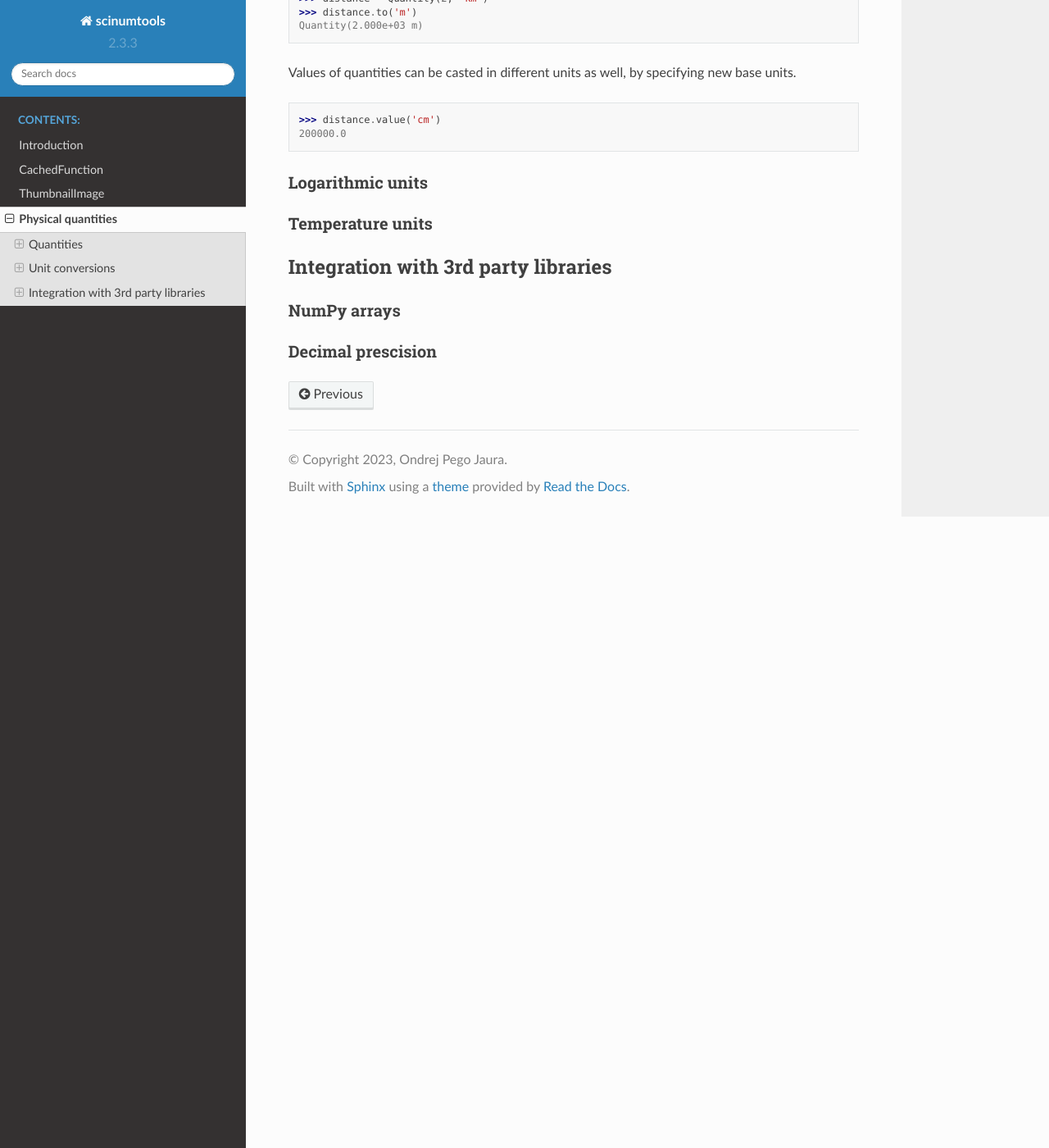
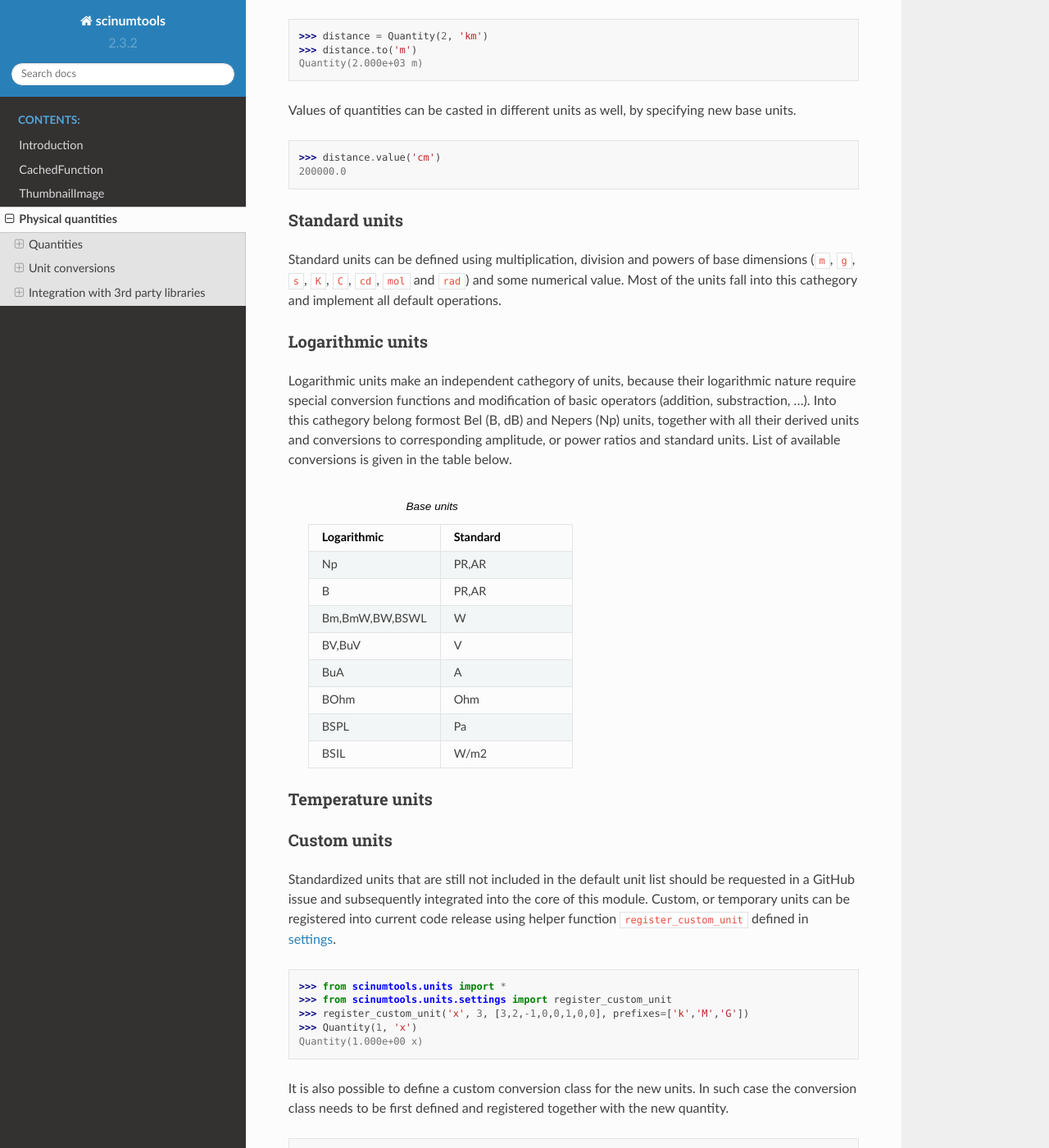
Before and after one commit to vrtulka23/scinumtools, a Sphinx documentation site: the page built from docs/source/quantity.rst, in a window 1280 px wide and 1400 px high, scrolled down 7256 px. Shown: the whole window at 82% size. Built offline with Sphinx 7.4.7 and the Read the Docs theme 2.0.0, drawn with Linux system fonts in a browser that asks for light colours; pages that are not in the unit, such as notebooks, are missing from menus; some of the changed text lies outside the part shown.

Commit message:
updated documentation and changed Bohm to BOhm

```diff
--- a/docs/source/quantity.rst
+++ b/docs/source/quantity.rst
@@ -343,10 +343,11 @@ Tuple notation of fractions is used as a shorthand during ``Quantity``, ``BaseUn
 Unit conversions
 ^^^^^^^^^^^^^^^^
 
-Linear units
-""""""""""""
+Conversion of quantities from one units to another is and integral part of this module.
+Currently, there are available three different types of unit conversion, standard, logarithmic and temperature, described in the text below.
+Implementation of custom units and their conversions is described at the bottom of this section.
 
-Unit conversion is an integral part of this package. Every quantity can be converted to other units (with the same dimensions) using ``to(<unit>)`` method.
+Quantities can be converted to other units (with the same dimensions) using ``to(<unit>)`` method.
 
 .. code-block::
 
@@ -361,11 +362,66 @@ Values of quantities can be casted in different units as well, by specifying new
    >>> distance.value('cm')
    200000.0
 
+Standard units
+""""""""""""""
+
+Standard units can be defined using multiplication, division and powers of base dimensions (``m``, ``g``, ``s``, ``K``, ``C``, ``cd``, ``mol`` and ``rad``) and some numerical value.
+Most of the units fall into this cathegory and implement all default operations.
+
 Logarithmic units
 """""""""""""""""
 
+Logarithmic units make an independent cathegory of units, because their logarithmic nature require special conversion functions and modification of basic operators (addition, substraction, ...).
+Into this cathegory belong formost Bel (B, dB) and Nepers (Np) units, together with all their derived units and conversions to corresponding amplitude, or power ratios and standard units.
+List of available conversions is given in the table below.
+
+ .. csv-table:: Base units
+   :widths: 30 30
+   :header-rows: 1
+
+   Logarithmic,         Standard
+   Np,                  "PR,AR"
+   B,                   "PR,AR"
+   "Bm,BmW,BW,BSWL",    W
+   "BV,BuV",            V
+   BuA,                 A
+   BOhm,                Ohm
+   BSPL,                Pa
+   BSIL,                W/m2
+
 Temperature units
 """""""""""""""""
+
+Custom units
+""""""""""""
+
+Standardized units that are still not included in the default unit list should be requested in a GitHub issue and subsequently integrated into the core of this module.
+Custom, or temporary units can be registered into current code release using helper function ``register_custom_unit`` defined in `settings <https://github.com/vrtulka23/scinumtools/blob/main/src/scinumtools/units/settings.py>`_.
+
+.. code-block::
+
+   >>> from scinumtools.units import *
+   >>> from scinumtools.units.settings import register_custom_unit
+   >>> register_custom_unit('x', 3, [3,2,-1,0,0,1,0,0], prefixes=['k','M','G'])
+   >>> Quantity(1, 'x')
+   Quantity(1.000e+00 x)
+
+It is also possible to define a custom conversion class for the new units.
+In such case the conversion class needs to be first defined and registered together with the new quantity.
+
+.. code-block::
+
+   >>> class CustomConverter(Converter):
+   >>>      def method(self, baseunits1, baseunits2):
+   >>>          return # False, or tuple('function_name', argument)
+   >>> register_custom_unit('y', 3, [3,2,-1,0,0,1,0,0], CustomConverter)
+
+It is strongly advised to check if symbols of new units do not collide with some already existing units.
+
+.. code-block::
+
+   >>> check_unique_symbols()
+   True
 
 Integration with 3rd party libraries
 ^^^^^^^^^^^^^^^^^^^^^^^^^^^^^^^^^^^^
--- a/pyproject.toml
+++ b/pyproject.toml
@@ -4,7 +4,7 @@ build-backend = "hatchling.build"
 
 [project]
 name = "scinumtools"
-version = "2.3.3"
+version = "2.3.2"
 authors = [
   { name="Ondrej Pego Jaura", email="vrtulka23@pm.me" },
 ]
```
Also changed, not shown: 3 other files.
